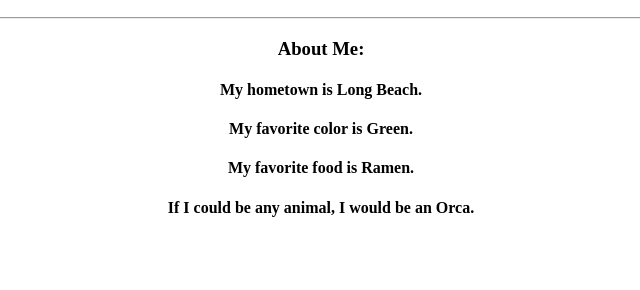
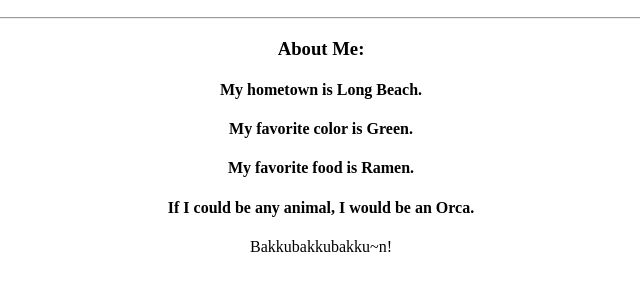
Before and after one commit to EspejoGabriel31/my-profile, a plain HTML site: page index.html in a window 1280 px wide. Shown: the part 110-400 px from the top of the page, without its empty margins (319-959 px from the left). Drawn offline with Linux system fonts and the light colour scheme.

Commit message:
Added new placeholder text

```diff
--- a/index.html
+++ b/index.html
@@ -15,6 +15,7 @@
                     <h4>My favorite color is Green.</h4>
                     <h4>My favorite food is Ramen.</h4>
                     <h4>If I could be any animal, I would be an Orca.</h4>
+                    <p>Bakkubakkubakku~n!</p>
             </div>
           </body>
         </html>
```
